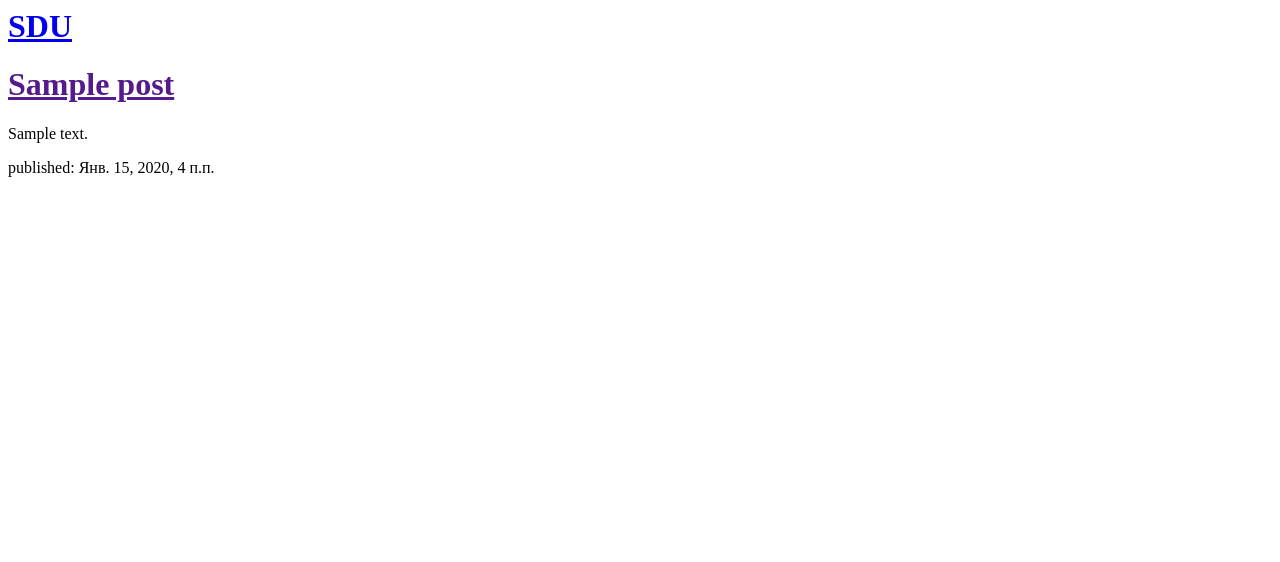
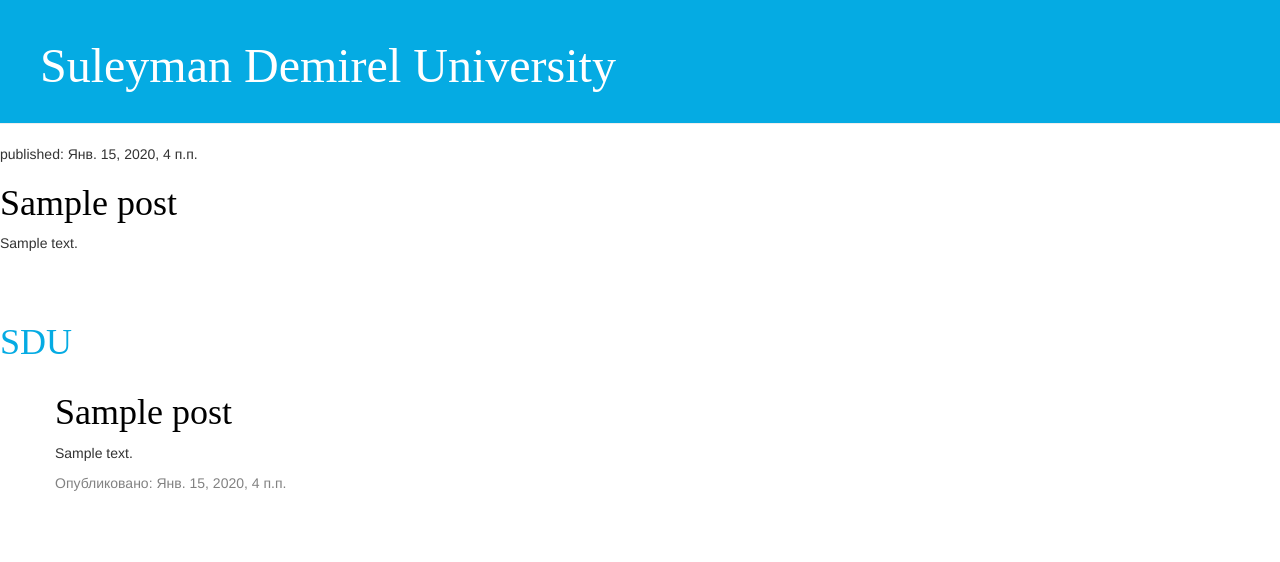
Before and after one commit to MarcusDeMein/my, a Django app: template blog/templates/blog/post_list.html in a window 1280 px wide. Shown: the top 562 px of the page. Run offline with Django 3.2, Linux system fonts and the light colour scheme; the template is opened without the code that fills it: values that come from a table or form of the project are taken from there, others are empty; tables that the repository leaves empty hold one stand-in row (values such as "Sample post"); some libraries are stand-ins or nearby versions.

Commit message:
New pagssdees

```diff
--- /dev/null
+++ b/blog/static/css/blog.css
@@ -0,0 +1,51 @@
+h1 a {
+    color: #05ABE3;
+    font-family: 'Abel';
+}
+
+.page-header {
+    background-color: #05ABE3;
+    margin-top: 0;
+    padding: 20px 20px 20px 40px;
+}
+
+.page-header h1, .page-header h1 a, .page-header h1 a:visited, .page-header h1 a:active {
+    color: #ffffff;
+    font-size: 36pt;
+    text-decoration: none;
+}
+
+.content {
+    margin-left: 40px;
+}
+
+h1, h2, h3, h4 {
+    font-family: 'Abel', cursive;
+}
+
+.date {
+    color: #828282;
+}
+
+.save {
+    float: right;
+}
+
+.post-form textarea, .post-form input {
+    width: 100%;
+}
+
+.top-menu, .top-menu:hover, .top-menu:visited {
+    color: #ffffff;
+    float: right;
+    font-size: 26pt;
+    margin-right: 20px;
+}
+
+.post {
+    margin-bottom: 70px;
+}
+
+.post h1 a, .post h1 a:visited {
+    color: #000000;
+}
--- a/blog/templates/blog/post_list.html
+++ b/blog/templates/blog/post_list.html
@@ -1,18 +1,39 @@
+{% load staticfiles %}
 <html>
+	<div class="page-header">
+		<h1><a href="/">Suleyman Demirel University</a></h1>
+	</div>
+	<div class="post">
+		<p>published: {{ post.published_date }}</p>
+		<h1><a href="">{{ post.title }}</a></h1>
+		<p>{{ post.text|linebreaksbr }}</p>
+	</div>
     <head>
-		<title>Sdu</title>
+        <title>Suleyman Demirel University</title>
+		<link href="https://fonts.googleapis.com/css?family=Lobster&subset=latin,cyrillic" rel="stylesheet" type="text/css">
+        <link rel="stylesheet" href="//maxcdn.bootstrapcdn.com/bootstrap/3.2.0/css/bootstrap.min.css">
+        <link rel="stylesheet" href="//maxcdn.bootstrapcdn.com/bootstrap/3.2.0/css/bootstrap-theme.min.css">
+        <link rel="stylesheet" href="{% static 'css/blog.css' %}">
     </head>
     <body>
         <div>
-			<h1><a href="/">SDU</a></h1>
+            <h1><a href="/">SDU</h1>
         </div>
 
+        <div class="content container">
+    <div class="row">
+        <div class="col-md-8">
             {% for post in posts %}
-		<div>
+                <div class="post">
                     <h1><a href="">{{ post.title }}</a></h1>
                     <p>{{ post.text|linebreaksbr }}</p>
-			<p>published: {{ post.published_date }}</p>
+					<div class="date">
+                        <p>Опубликовано: {{ post.published_date }}</p>
+                    </div>
                 </div>
             {% endfor %}
+        </div>
+    </div>
+</div>
     </body>
 </html>
```
Lines whose indentation alone changed are shown as unchanged.
